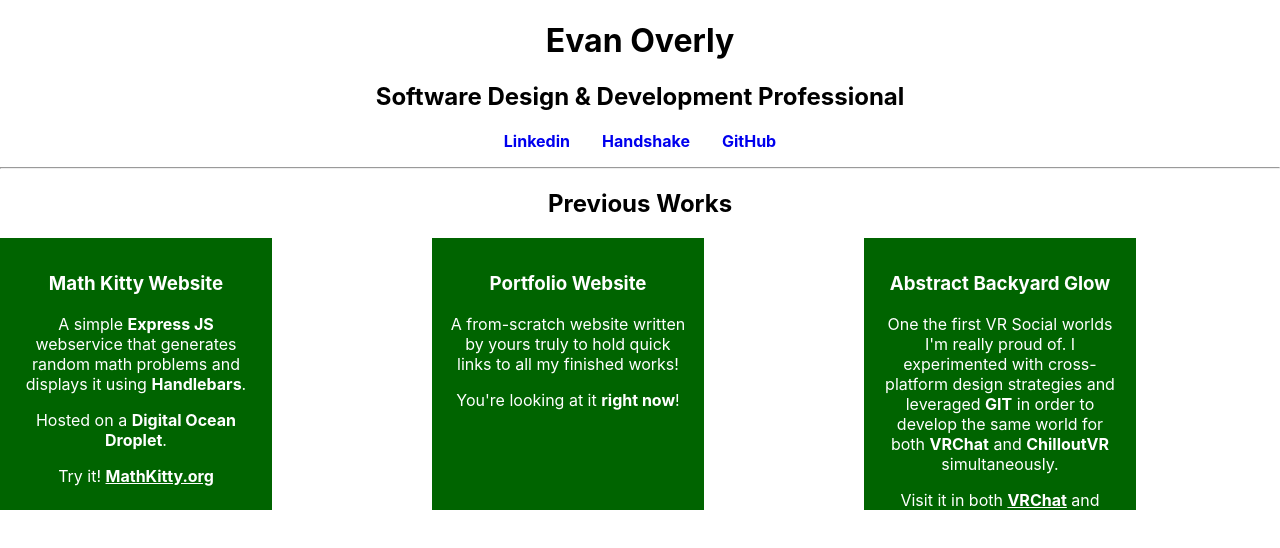
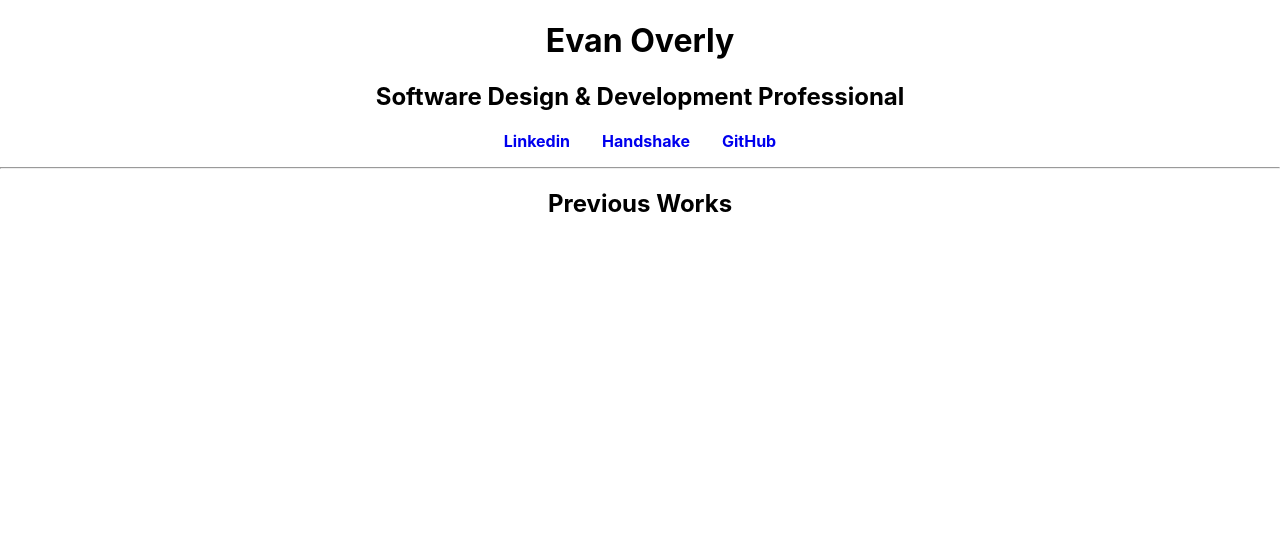
Before and after one commit to EhoNo1/portfolio-website, a React (Create React App) app: page / in a window 1280 px wide. Shown: the top 548 px of the page. Built offline with nearby package versions, Linux system fonts and the light colour scheme.

Commit message:
Created a projects.json to store project data

```diff
--- a/src/App.js
+++ b/src/App.js
@@ -19,26 +19,7 @@ function App() {
         <hr />
           <h2>Previous Works</h2>
 
-          <div class="card-grid">
-            <div class="card">
-              <h3>Math Kitty Website</h3>
-              <p>A simple <b>Express JS</b> webservice that generates random math problems and displays it using <b>Handlebars</b>.</p>
-              <p>Hosted on a <b>Digital Ocean Droplet</b>.</p>
-              <p>Try it! <a href="http://mathkitty.org">MathKitty.org</a></p>
-            </div>
-            <div class="card">
-              <h3>Portfolio Website</h3>
-              <p>A from-scratch website written by yours truly to hold quick links to all my finished works!</p>
-              <p>You're looking at it <b>right now</b>!</p>
-            </div>
-            <div class="card">
-              <h3>Abstract Backyard Glow</h3>
-              <p>One the first VR Social worlds I'm really proud of. I experimented with cross-platform design strategies and leveraged <b>GIT</b> in order to develop the same world for both <b>VRChat</b> and <b>ChilloutVR</b> simultaneously.</p>
-              <p>Visit it in both <a href="https://vrchat.com/home/launch?worldId=wrld_6f5e49b9-6134-4c87-b873-2a09ebd1fec2">VRChat</a> and <b>ChilloutVR</b>.</p>
-            </div>
 
-
-          </div>
       </body>
     </div>
   );
```
Also changed, not shown: projects.json (added, +51 -0 lines).
